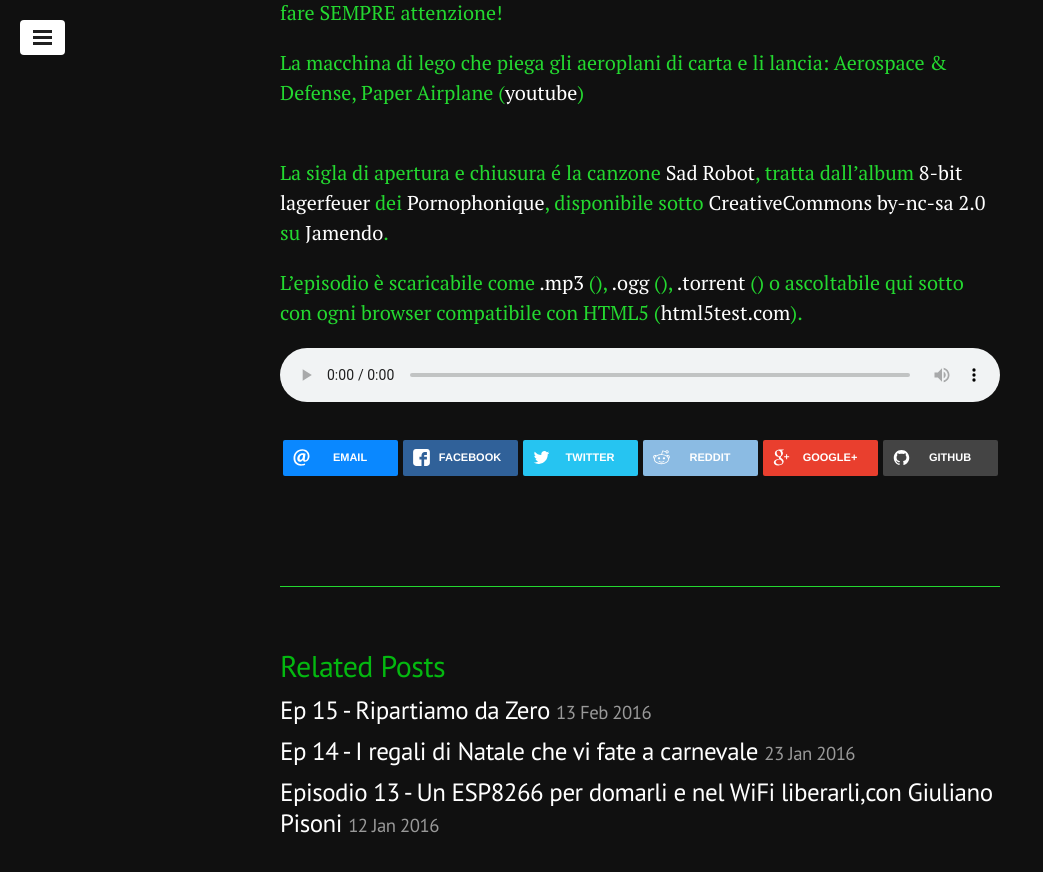
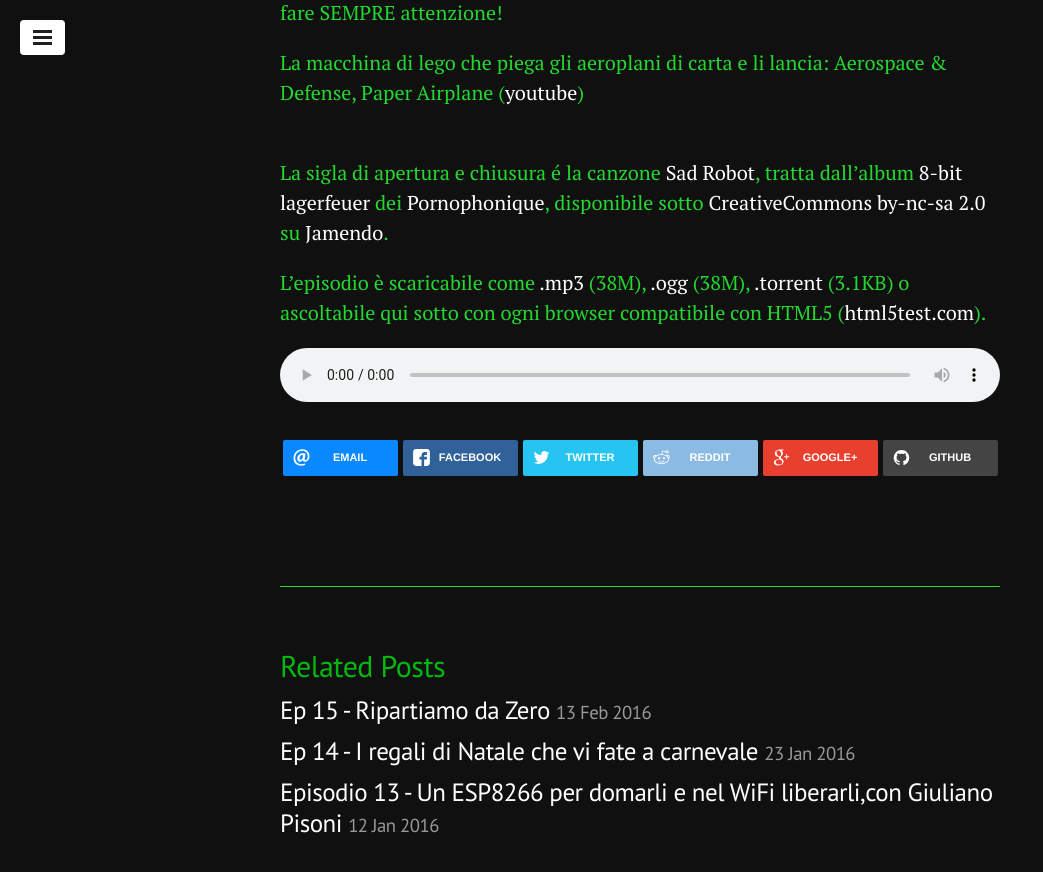
Before and after one commit to geekcookies/geekcookies.github.io, a Jekyll site: the page built from _posts/2016-02-21-episodio-16.md, in a window 1280 px wide and 900 px high, scrolled down 1201 px. Shown: the top 872 px of the window, without its empty margins (0-1043 px from the left). Built offline with Jekyll 4.4.1, drawn with Linux system fonts in a browser that asks for light colours; nearby versions of some CDN libraries; comment, search, counter and statistics services are not loaded.

Commit message:
ep 16 - update audio files sizes

```diff
--- a/_posts/2016-02-21-episodio-16.md
+++ b/_posts/2016-02-21-episodio-16.md
@@ -6,12 +6,12 @@
 tags       : podcast cazzilli
 short      : "Eau de Cazzilli n.16"
 podcast    :
-  episode       :
-  filemp3_size  :
-  fileogg_size  :
-  filetorr_size :
-  filesize      :
-  length        :
+  episode       : geekcookies_ep_16
+  filemp3_size  : "38M"
+  fileogg_size  : "38M"
+  filetorr_size : "3.1KB"
+  filesize      : "77872"
+  length        : "0:44:00"
 ---
 
 Bentornati a tutti! Eccoci pronti per la nostra seconda puntata doppia.
```
